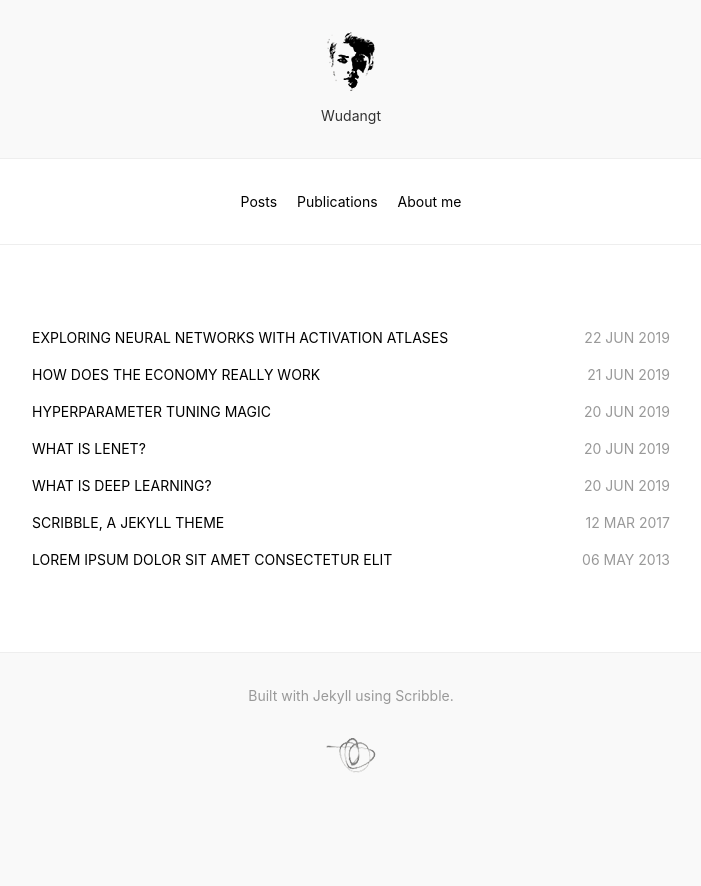
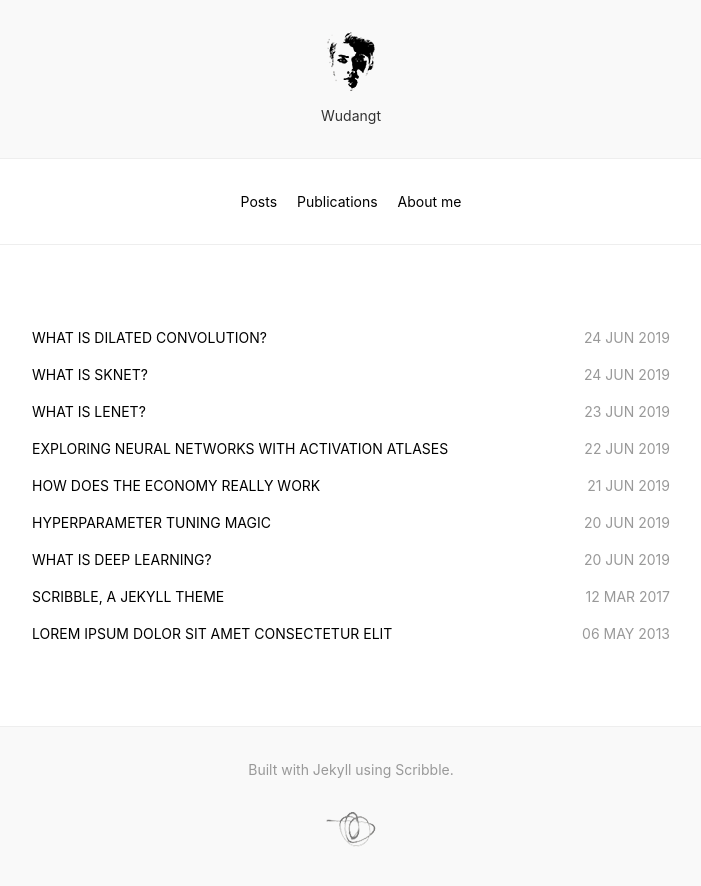
Before and after one commit to wudangt/wudangt.github.io, a Jekyll site: the page built from index.html, in a window 1280 px wide. Shown: the top 886 px of the page, without its empty margins (289-990 px from the left). Built offline with Jekyll 4.4.1, drawn with Linux system fonts in a browser that asks for light colours; nearby versions of some CDN libraries.

Commit message:
add some post

```diff
--- a/_posts/2019-06-23-what -is-LeNet.md
+++ b/_posts/2019-06-23-what -is-LeNet.md
@@ -1,5 +1,5 @@
 ---
 title: WHAT IS LENET?
-date: 2019-06-20 09:27:31
+date: 2019-06-23 09:27:31
 ---
 Yann LeCun, Leon Bottou, Yosuha Bengio and Patrick Haffner proposed a neural network architecture for handwritten and machine-printed character recognition in 1990’s which they called LeNet-5. The architecture is straightforward and simple to understand that’s why it is mostly used as a first step for teaching
```
Also changed, not shown: _posts/2019-06-24-what-is-SKNet.md (added, +6 -0 lines), _posts/2019-06-24-what-is-dilated-convolution.md (added, +9 -0 lines), 1 other file.
